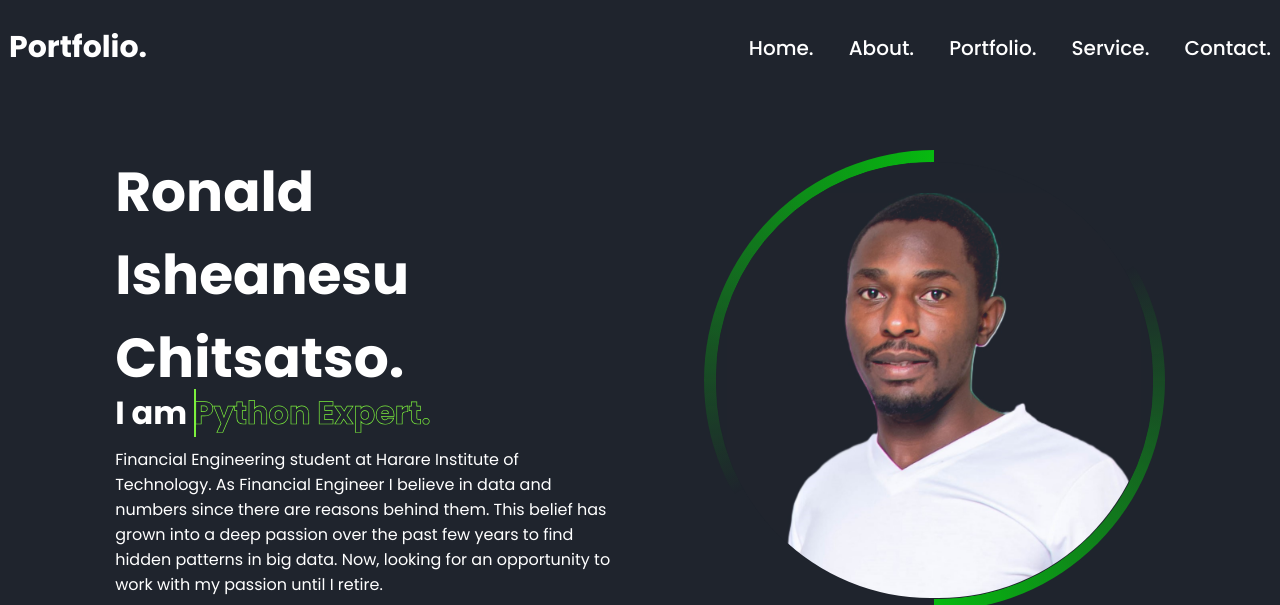
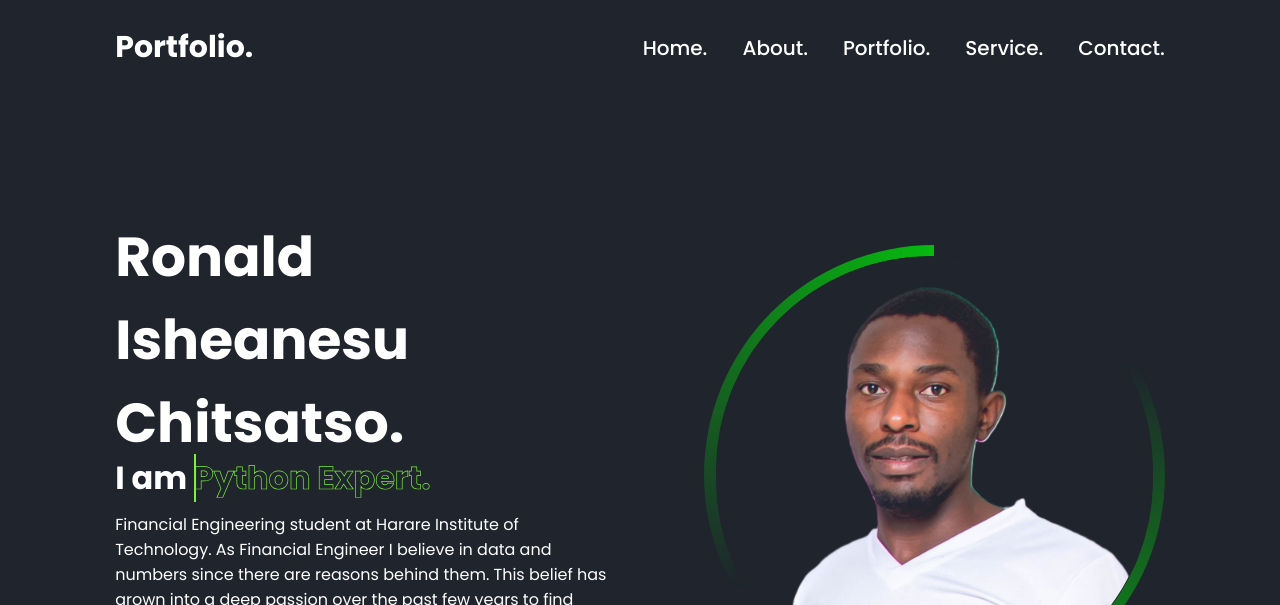
Before and after one commit to Rodzagh/rodzagh, a plain HTML site: page index.html in a window 1280 px wide. Shown: the top 605 px of the page. Drawn offline with nearby package versions, Linux system fonts and the light colour scheme.

Commit message:
Update style.css

```diff
--- a/style.css
+++ b/style.css
@@ -14,7 +14,7 @@ a {
 .all-sizes {
     width: 100%;
     display: flex;
-
+    position: relative;
     overflow: hidden;
 }
 .navbar {
@@ -22,7 +22,7 @@ a {
     left:0;
     top:0;
     width:100%;
-    padding:25px 9px;
+    padding: 25px 9%;
     display: flex;
     justify-content: space-between;
     align-items:center;
@@ -111,7 +111,7 @@ a {
 
 .home {
     display: flex;
-    align-item: center;
+    align-items: center;
     gap:90px;
     height:100vh;
     padding: 150px 9% 0;
```
